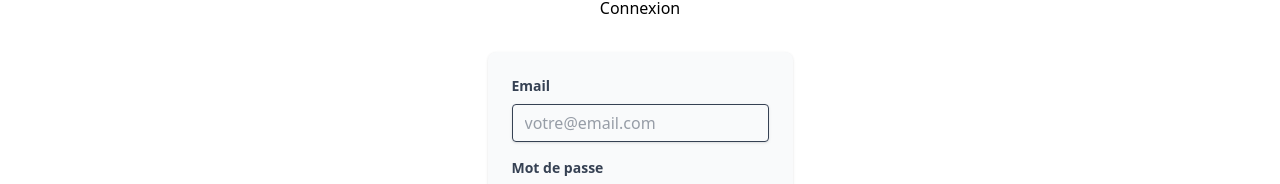
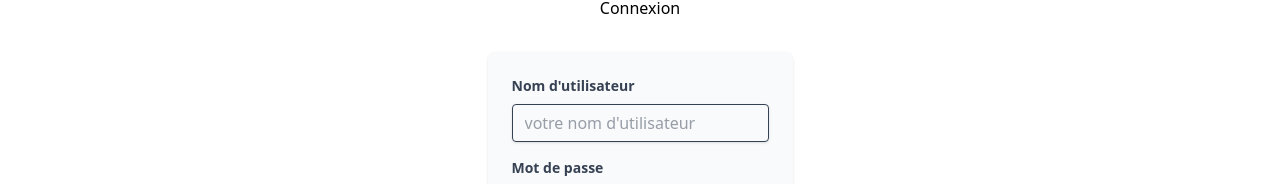
Before and after one commit to RikiLaNeko/diginamic_projet_node, a SvelteKit app in the folder frontend/: page /login in a window 1280 px wide. Shown: the part 116-300 px from the top of the page. Built offline with nearby package versions, Linux system fonts and the light colour scheme.

Commit message:
feat: update user authentication to use username instead of email

```diff
--- a/frontend/src/routes/login/+page.svelte
+++ b/frontend/src/routes/login/+page.svelte
@@ -1,7 +1,7 @@
 <script lang="ts">
 	import { onMount } from 'svelte';
 
-	let email = '';
+	let name = '';
 	let password = '';
 	let rememberMe = false;
 	let loading = false;
@@ -19,7 +19,7 @@
 				headers: {
 					'Content-Type': 'application/json'
 				},
-				body: JSON.stringify({ email, password, rememberMe })
+				body: JSON.stringify({ name, password, rememberMe })
 			});
 
 			const data = await response.json();
@@ -70,16 +70,16 @@
 
 	<form on:submit={handleSubmit} class="bg-gray-50 rounded-lg p-6 shadow-sm">
 		<div class="mb-4">
-			<label for="email" class="block text-gray-700 text-sm font-bold mb-2">
-				Email
+			<label for="username" class="block text-gray-700 text-sm font-bold mb-2">
+				Nom d'utilisateur
 			</label>
 			<input
-				type="email"
-				id="email"
-				bind:value={email}
+				type="text"
+				id="username"
+				bind:value={name}
 				required
 				class="shadow appearance-none border rounded w-full py-2 px-3 text-gray-700 leading-tight focus:outline-none focus:shadow-outline"
-				placeholder="votre@email.com"
+				placeholder="votre nom d'utilisateur"
 			/>
 		</div>
 
```
Also changed, not shown: 1 other file (tests, documents, lock files or other folders).
